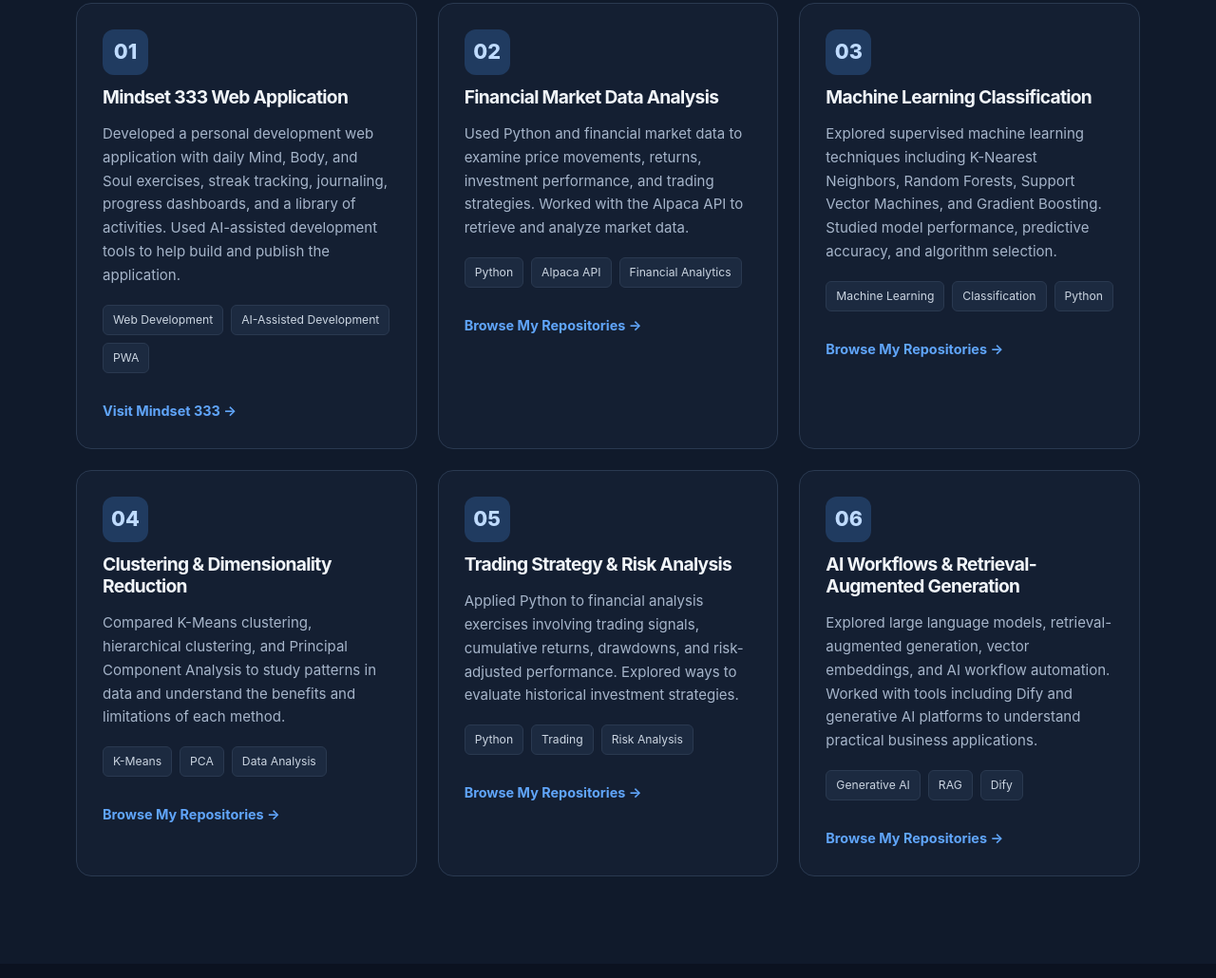
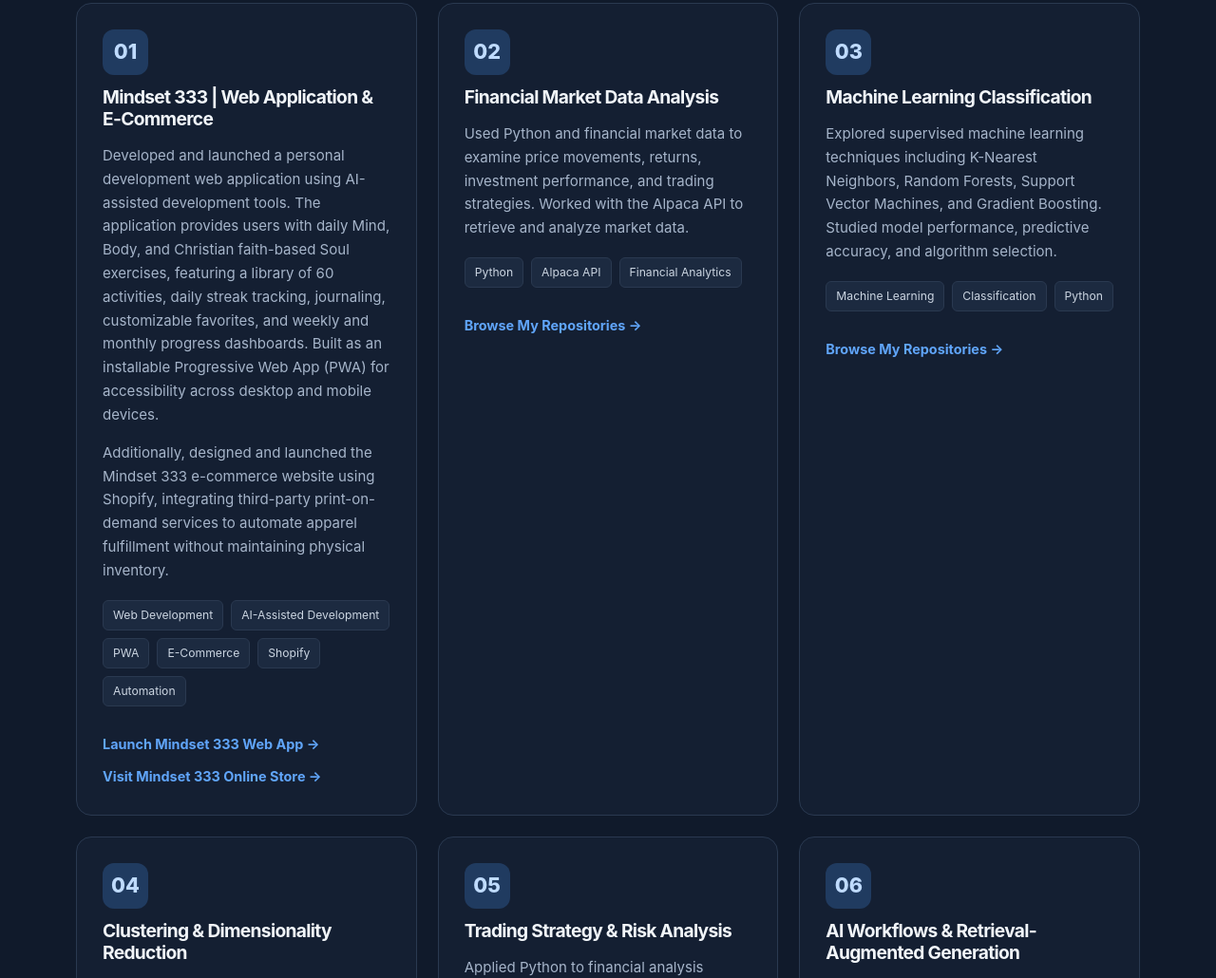
Before and after one commit to AIStudent24/AIStudent24.github.io, a plain HTML site: page index.html in a window 1280 px wide. Shown: the part 1750-2780 px from the top of the page at 95% size. Drawn offline with Linux system fonts and the light colour scheme.

Commit message:
Revise Mindset 333 project details and links
Updated project description for Mindset 333, including details about the e-commerce website and additional features.

```diff
--- a/index.html
+++ b/index.html
@@ -475,30 +475,64 @@
 
         <div class="grid">
 
-          <!-- PROJECT 1 -->
+
+
+<!-- PROJECT 1: MINDSET 333 -->
 <article class="card project" data-category="ai">
+
   <div class="project-icon">01</div>
-            <h3>Mindset 333 Web Application</h3>
+
+  <h3>Mindset 333 | Web Application & E-Commerce</h3>
+
   <p>
-              Developed a personal development web
-              application with daily Mind, Body, and
-              Soul exercises, streak tracking,
-              journaling, progress dashboards,
-              and a library of activities.
-              Used AI-assisted development tools
-              to help build and publish the application.
+    Developed and launched a personal development
+    web application using AI-assisted development tools.
+    The application provides users with daily Mind,
+    Body, and Christian faith-based Soul exercises,
+    featuring a library of 60 activities, daily
+    streak tracking, journaling, customizable favorites,
+    and weekly and monthly progress dashboards.
+    Built as an installable Progressive Web App (PWA)
+    for accessibility across desktop and mobile devices.
   </p>
+
+  <p>
+    Additionally, designed and launched the Mindset 333
+    e-commerce website using Shopify, integrating
+    third-party print-on-demand services to automate
+    apparel fulfillment without maintaining
+    physical inventory.
+  </p>
+
   <div class="tags">
     <span class="tag">Web Development</span>
     <span class="tag">AI-Assisted Development</span>
     <span class="tag">PWA</span>
+    <span class="tag">E-Commerce</span>
+    <span class="tag">Shopify</span>
+    <span class="tag">Automation</span>
   </div>
+
+  <!-- WEB APPLICATION -->
+  <a class="project-link"
+     href="https://mindset-333-progress.windycroissant2.chatgpt.site/"
+     target="_blank"
+     rel="noopener noreferrer">
+    Launch Mindset 333 Web App &rarr;
+  </a>
+
+  <br>
+
+  <!-- SHOPIFY E-COMMERCE WEBSITE -->
   <a class="project-link"
      href="https://mindset333.com"
-               target="_blank" rel="noopener noreferrer">
-              Visit Mindset 333 &rarr;
+     target="_blank"
+     rel="noopener noreferrer">
+    Visit Mindset 333 Online Store &rarr;
   </a>
+
 </article>
+
 
           <!-- PROJECT 2 -->
           <article class="card project" data-category="finance">
```
Lines whose indentation alone changed are shown as unchanged.
